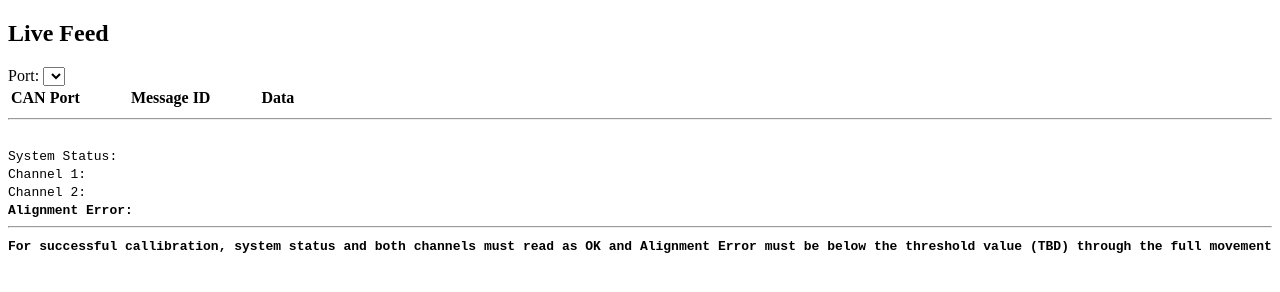
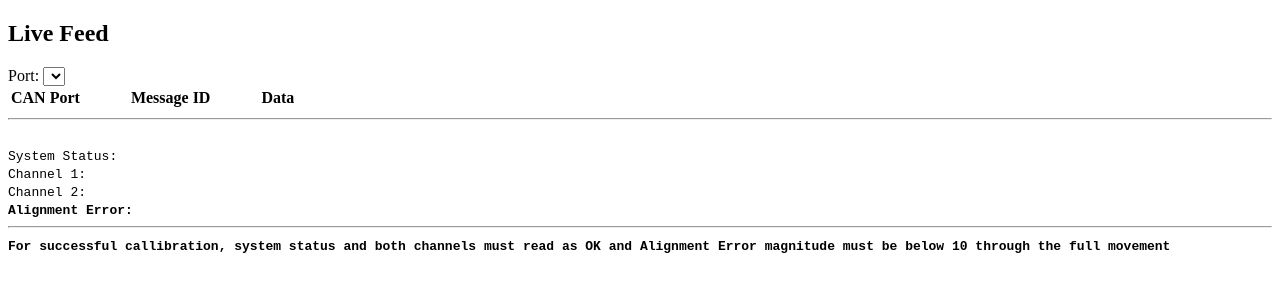
Before and after one commit to joshjowen/CANnible, a plain HTML site: page nrh27c.html in a window 1280 px wide. Drawn offline with Linux system fonts and the light colour scheme.

Commit message:
nrh threshold added

```diff
--- a/nrh27c.html
+++ b/nrh27c.html
@@ -51,7 +51,7 @@ th, td {
   <label for="errorspan" class="robotoheavy">Alignment Error:</label>
   <span id="errorspan" class="robotoheavy"></span>
   <hr/>
-  <span id="errorspan" class="robotoheavy">For successful callibration, system status and both channels must read as OK and Alignment Error must be below the threshold value (TBD) through the full movement</span>
+  <span id="errorspan" class="robotoheavy">For successful callibration, system status and both channels must read as OK and Alignment Error magnitude must be below 10 through the full movement</span>
 </body>
 <script>
   'use strict';
```
